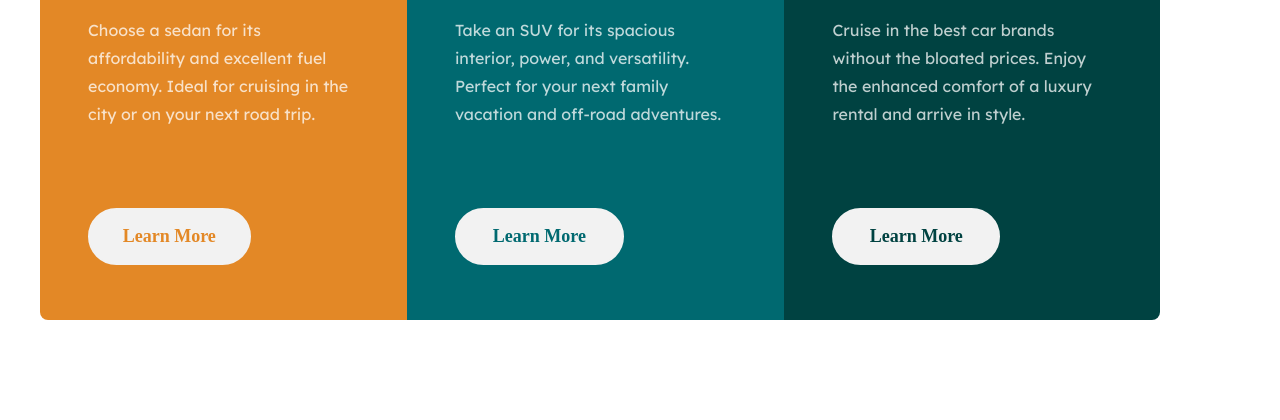
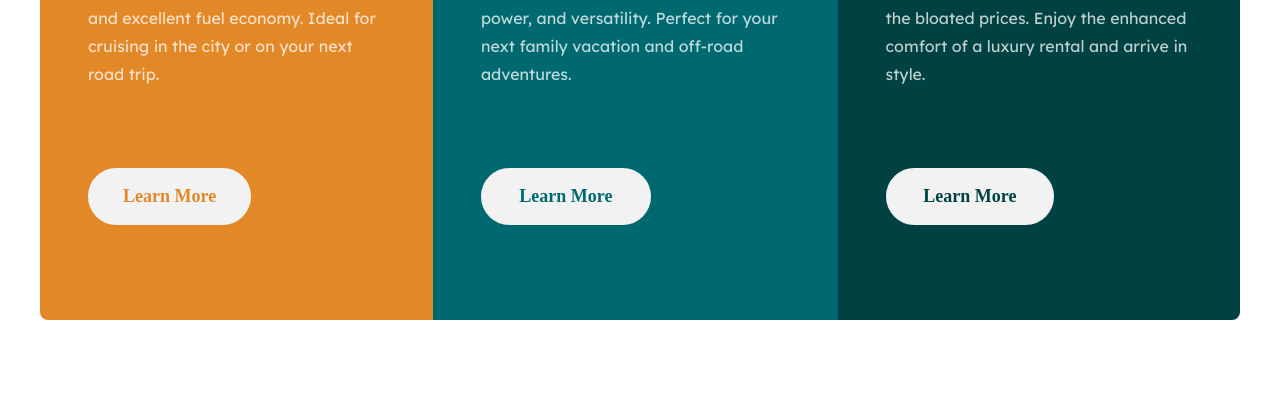
Before and after one commit to IllaMelo/3-column-preview, a plain HTML site: page index.html in a window 1280 px wide. Shown: the part 380-800 px from the top of the page. Drawn offline with Linux system fonts and the light colour scheme.

Commit message:
Update style.css

```diff
--- a/style.css
+++ b/style.css
@@ -42,7 +42,7 @@ a{
     text-align: center;
     background-color: var(--Very-light-gray);
     font-size: 18px;
-    width: 60%;
+    width: 55%;
 
 
 }
@@ -127,7 +127,7 @@ main div{
         min-width: 1000px;
         min-height: 600px;
         margin: auto;
-        padding: 5rem 5rem 0 0;
+        padding: auto;
         max-width: 1200px;
 
     }
@@ -151,6 +151,7 @@ main div{
         min-width: 350px;
         min-height: auto;
         max-width: 400px;
+        padding: 1rem;
 
 
 
```
